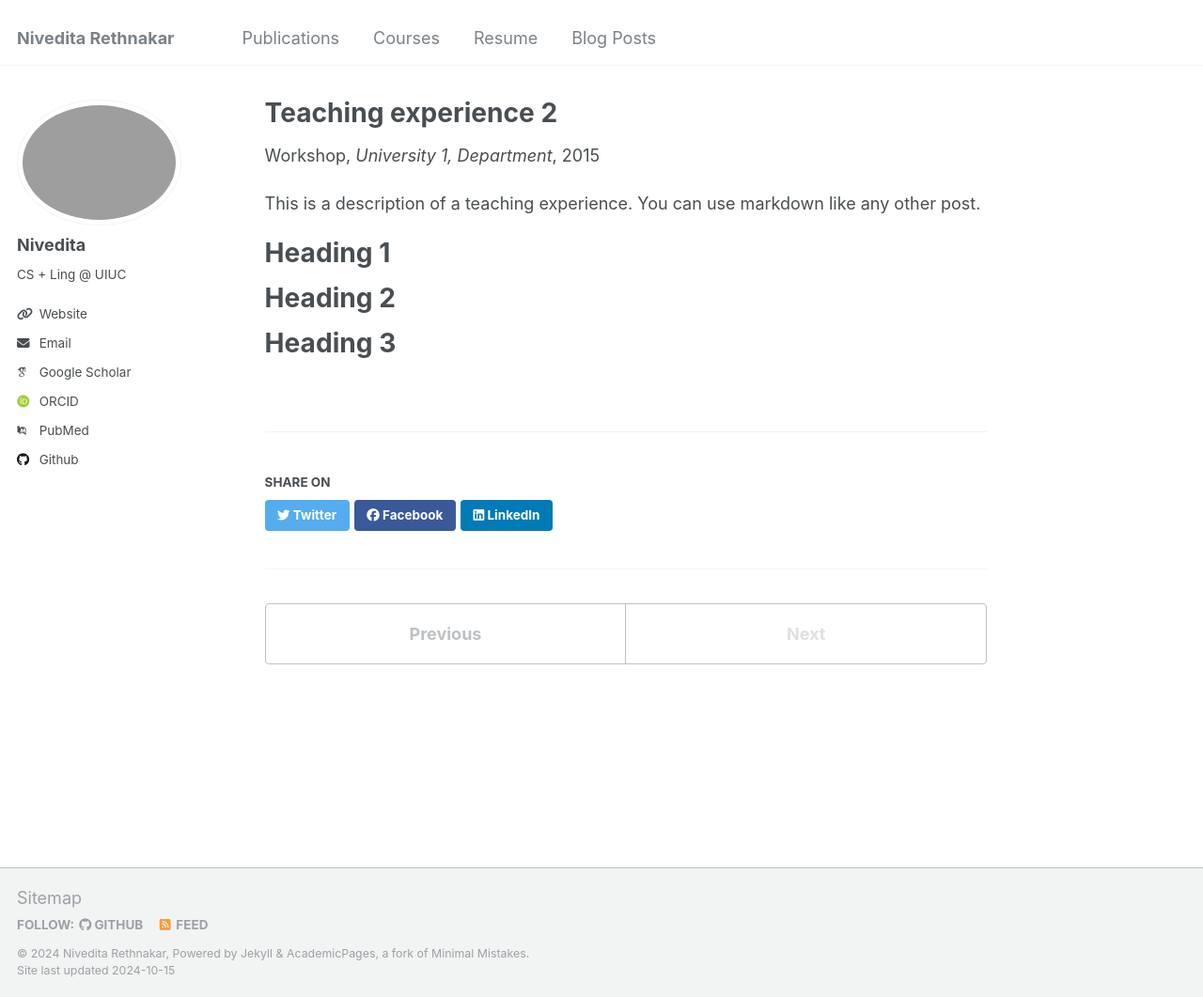
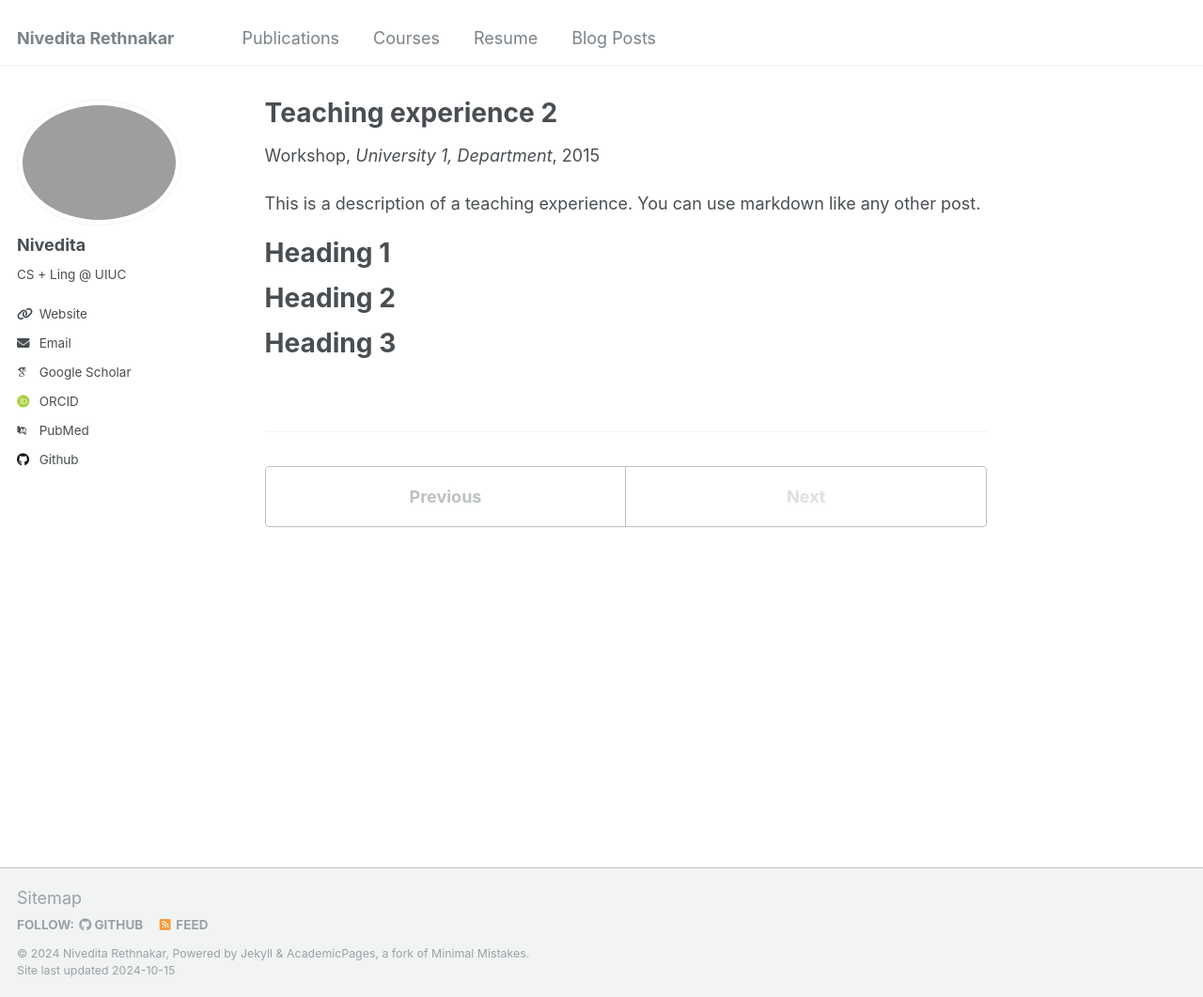
Before and after one commit to nivupai/nivupai.github.io, a Jekyll site: the page built from _teaching/2015-spring-teaching-2.md, in a window 1280 px wide and 1061 px high. Shown: the whole window at 94% size. Built offline with Jekyll 4.4.1, drawn with Linux system fonts in a browser that asks for light colours; some web fonts are replaced.

Commit message:
Update social-share.html

```diff
--- a/_includes/social-share.html
+++ b/_includes/social-share.html
@@ -1,4 +1,4 @@
-{% include base_path %}
+<!-- {% include base_path %}
 
 <section class="page__share">
   {% if site.data.ui-text[site.locale].share_on_label %}
@@ -10,4 +10,4 @@
   <a href="https://www.facebook.com/sharer/sharer.php?u={{ base_path }}{{ page.url }}" class="btn btn--facebook" title="{{ site.data.ui-text[site.locale].share_on_label | default: 'Share on' }} Facebook"><i class="fab fa-facebook" aria-hidden="true"></i><span> Facebook</span></a>
 
   <a href="https://www.linkedin.com/shareArticle?mini=true&url={{ base_path }}{{ page.url }}" class="btn btn--linkedin" title="{{ site.data.ui-text[site.locale].share_on_label | default: 'Share on' }} LinkedIn"><i class="fab fa-linkedin" aria-hidden="true"></i><span> LinkedIn</span></a>
-</section>
+</section> -->
```
